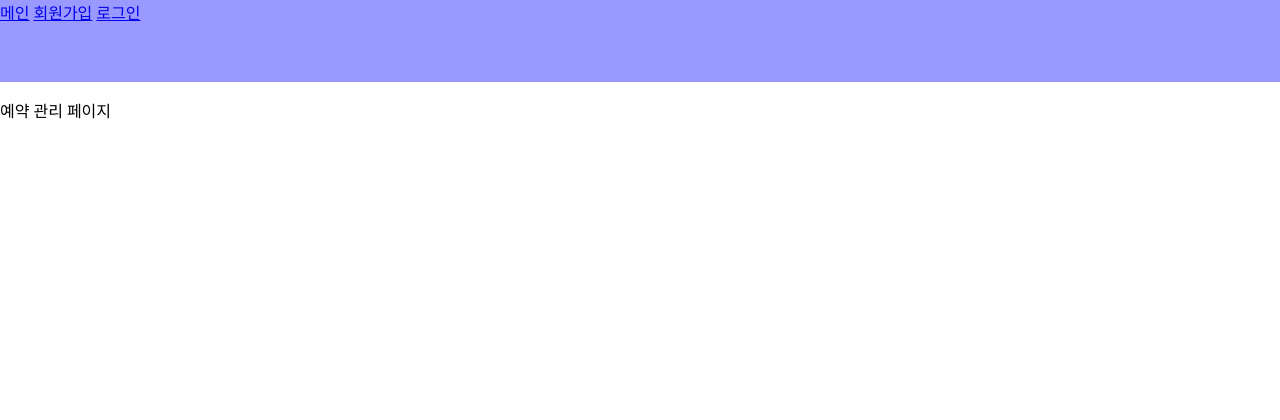
After one commit to 97e57e/CAULendClassRoom, a Django app: page /book-manage/ in a window 1280 px wide. The commit adds this page. Shown: the top 420 px of the page. Run offline with Django 3.2, Linux system fonts and the light colour scheme.

Commit message:
Make Reservation Management Page
예약 관리 페이지 생성 및 URL 매핑

```diff
--- a/accounts/templates/my_info.html
+++ b/accounts/templates/my_info.html
@@ -10,5 +10,6 @@
     <p>전화번호 : {{user_info.profile.phone_number}}</p>
 
     <button value="정보 수정" name="정보 수정"onclick="location.href='{% url 'edit_info' %}'">수정 하기</button>
+    <button onclick="location.href='{% url 'book_manage' %}'">예약 관리</button>
 
 {% endblock %}
--- a/main/templates/navigation.html
+++ b/main/templates/navigation.html
@@ -3,7 +3,8 @@
         <a href="{% url 'index' %}">메인</a>
         {% if user.is_authenticated%}
             {{user.profile.user_name}} 님
-            <a href="{% url 'my_info' %}">내정보</a>
+            <a href="{% url 'my_info' %}">내 정보</a>
+            <a href="{% url 'book_manage' %}">내 예약</a>
             <a href="{% url 'logout' %}">로그아웃</a>
         {% else %}
         <a href="{% url 'signup' %}">회원가입</a>
--- /dev/null
+++ b/reservation/templates/book_manage.html
@@ -0,0 +1,5 @@
+{% extends 'base.html' %}
+{% block title %}예약 관리 |{% endblock %}
+{% block content%}
+    <p>예약 관리 페이지</p>
+{% endblock %}
--- a/reservation/urls.py
+++ b/reservation/urls.py
@@ -3,4 +3,5 @@ from reservation import views
 
 urlpatterns = [
     path('building/<int:building_no>/<int:classroom_no>/reservation', views.reservation, name='reservation'),
+    path('book-manage/', views.book_manage, name='book_manage'),
 ]
--- a/reservation/views.py
+++ b/reservation/views.py
@@ -2,3 +2,6 @@ from django.shortcuts import render
 
 def reservation(request, building_no, classroom_no):
     return render(request, 'reservation.html')
+
+def book_manage(request):
+    return render(request, 'book_manage.html')
```
